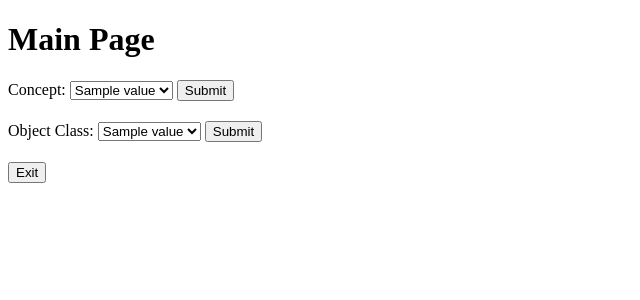
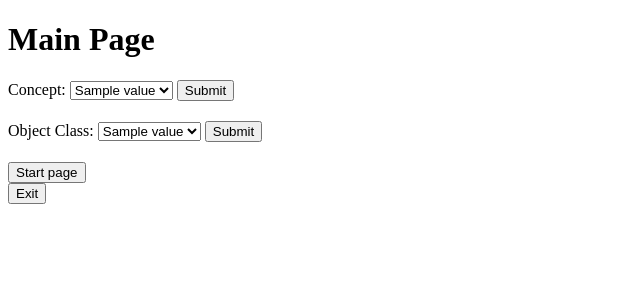
Before and after one commit to ai4popugai/image-caption, a Flask app: template web/templates/main.html in a window 1280 px wide. Shown: the top 300 px of the page, without its empty margins (0-640 px from the left). Run offline with Flask 3, Linux system fonts and the light colour scheme; the template is opened without the code that fills it: most values are stand-ins (such as "Sample title", 1, 10 or a date in 2020).

Commit message:
add functional to go to the start page

```diff
--- a/web/app.py
+++ b/web/app.py
@@ -104,6 +104,12 @@ def handle_object_class():
     return redirect(url_for('render_main_page'))
 
 
+@app.route('/to_start_page')
+def to_start_page():
+    cleanup()
+    return render_template('start_page.html')
+
+
 @app.route('/cleanup', methods=['GET'])
 def cleanup():
     # Delete the WEB_EXECUTION_FOLDER and its contents
--- a/web/templates/main.html
+++ b/web/templates/main.html
@@ -36,6 +36,10 @@
         <button type="submit">Submit</button>
     </form>
 
+    <form method="GET" action="/to_start_page">
+        <button type="submit">Start page</button>
+    </form>
+
     <form method="GET" action="/exit">
         <button type="submit">Exit</button>
     </form>
```
